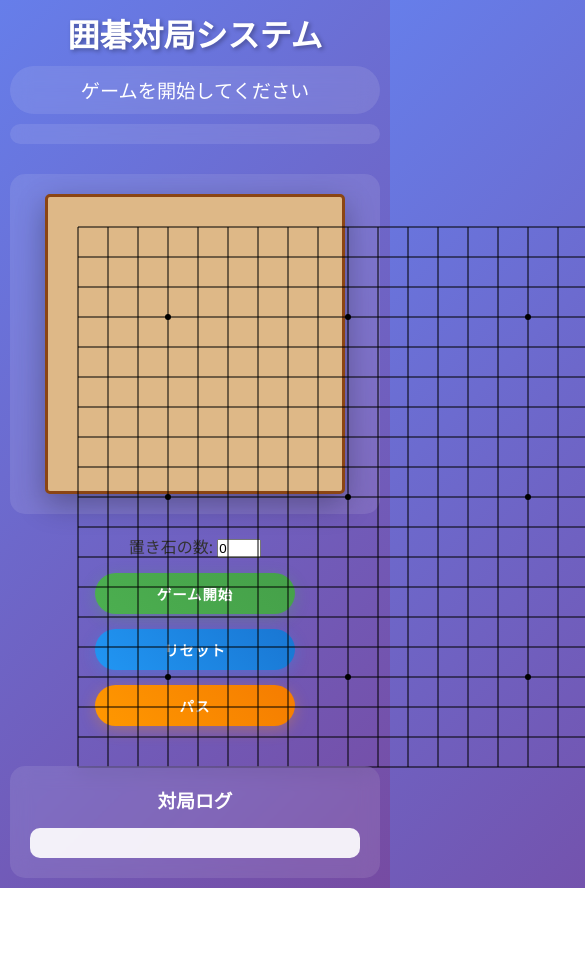
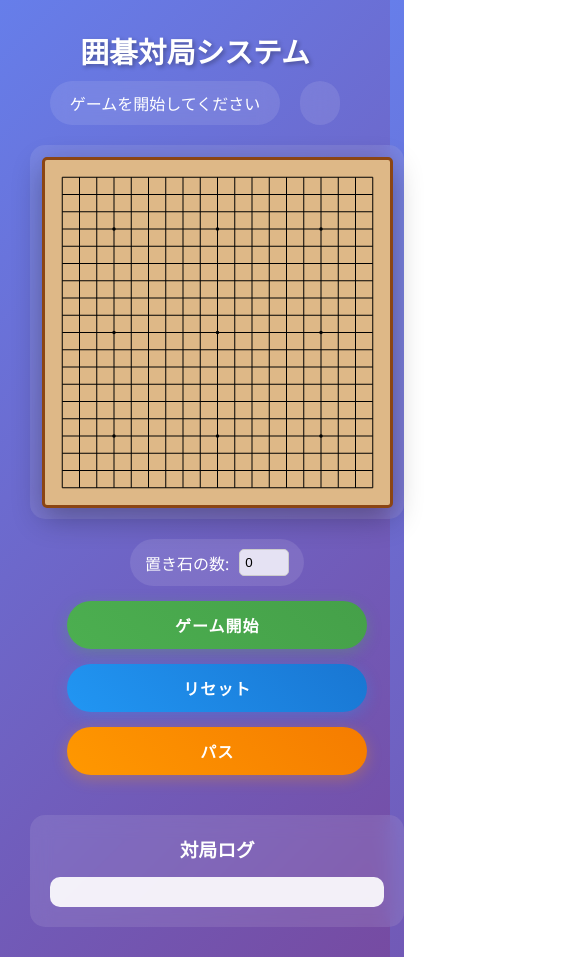
Before and after one commit to sougyo/katago-web, a website: page public/index.html in a window 390 px wide. Shown: the top 957 px of the page, 585 px wide, since content can reach past the window. Before the commit the page ends 888 px from the top, so only its background shows below. Drawn offline with nearby package versions, Linux system fonts and the light colour scheme; no server answers.

Commit message:
fix smartphone view

```diff
--- a/public/script.js
+++ b/public/script.js
@@ -6,11 +6,18 @@ class GoGame {
         this.gameStarted = false;
         this.board = {};
         this.lastMove = null;
+        this.resizeTimer = null;
 
         this.initializeElements();
-        this.createBoard();
         this.setupEventListeners();
         this.setupSocketListeners();
+
+        // 初回描画
+        // DOMのレンダリングが完了してからボードを作成するために少し遅延させる
+        setTimeout(() => {
+            this.createBoard();
+            this.updateBoard();
+        }, 100);
     }
 
     initializeElements() {
@@ -23,27 +30,78 @@ class GoGame {
         this.logContent = document.getElementById('logContent');
     }
 
+    // 連続するリサイズイベントを効率化するデバウンス関数
+    debounce(func, delay) {
+        clearTimeout(this.resizeTimer);
+        this.resizeTimer = setTimeout(func, delay);
+    }
+
     createBoard() {
         this.gameBoard.innerHTML = '';
+        const boardWidth = this.gameBoard.clientWidth;
+        const gridSpacing = boardWidth / (this.boardSize + 1);
+        const offset = gridSpacing;
 
         // SVG碁盤を作成
         const svg = document.createElementNS('http://www.w3.org/2000/svg', 'svg');
         svg.setAttribute('class', 'board-svg');
-        svg.setAttribute('width', '600');
-        svg.setAttribute('height', '600');
-        svg.style.position = 'absolute';
-        svg.style.top = '0';
-        svg.style.left = '0';
+        svg.setAttribute('width', boardWidth);
+        svg.setAttribute('height', boardWidth);
 
-        // 碁盤の線を描画
-        this.drawSVGLines(svg);
-
-        // 星の位置を描画
-        this.drawSVGStars(svg);
+        // 碁盤の線、星、交点を描画
+        this.drawSVGLines(svg, boardWidth, gridSpacing, offset);
+        this.drawSVGStars(svg, gridSpacing, offset);
+        this.createIntersections(boardWidth, gridSpacing, offset);
 
         this.gameBoard.appendChild(svg);
+    }
 
-        // 交点を作成
+    drawSVGLines(svg, boardWidth, gridSpacing, offset) {
+        for (let i = 0; i < this.boardSize; i++) {
+            const pos = offset + i * gridSpacing;
+            // 縦線
+            const vLine = document.createElementNS('http://www.w3.org/2000/svg', 'line');
+            vLine.setAttribute('x1', pos);
+            vLine.setAttribute('y1', offset);
+            vLine.setAttribute('x2', pos);
+            vLine.setAttribute('y2', boardWidth - offset);
+            vLine.setAttribute('stroke', '#000');
+            vLine.setAttribute('stroke-width', '1');
+            svg.appendChild(vLine);
+
+            // 横線
+            const hLine = document.createElementNS('http://www.w3.org/2000/svg', 'line');
+            hLine.setAttribute('x1', offset);
+            hLine.setAttribute('y1', pos);
+            hLine.setAttribute('x2', boardWidth - offset);
+            hLine.setAttribute('y2', pos);
+            hLine.setAttribute('stroke', '#000');
+            hLine.setAttribute('stroke-width', '1');
+            svg.appendChild(hLine);
+        }
+    }
+
+    drawSVGStars(svg, gridSpacing, offset) {
+        const starPositions = [
+            [3, 3], [3, 9], [3, 15],
+            [9, 3], [9, 9], [9, 15],
+            [15, 3], [15, 9], [15, 15]
+        ];
+        const starRadius = gridSpacing * 0.1;
+
+        starPositions.forEach(([row, col]) => {
+            const x = offset + col * gridSpacing;
+            const y = offset + row * gridSpacing;
+            const star = document.createElementNS('http://www.w3.org/2000/svg', 'circle');
+            star.setAttribute('cx', x);
+            star.setAttribute('cy', y);
+            star.setAttribute('r', starRadius > 1 ? starRadius : 1);
+            star.setAttribute('fill', '#000');
+            svg.appendChild(star);
+        });
+    }
+
+    createIntersections(boardWidth, gridSpacing, offset) {
         for (let row = 0; row < this.boardSize; row++) {
             for (let col = 0; col < this.boardSize; col++) {
                 const intersection = document.createElement('div');
@@ -52,159 +110,40 @@ class GoGame {
                 intersection.dataset.col = col;
                 intersection.dataset.position = this.getPositionString(col, row);
 
-                // 交点の位置を計算（SVGの座標系に合わせる）
-                const x = (col * 30) + 30; // 30px間隔、30pxオフセット
-                const y = (row * 30) + 30;
+                const x = offset + col * gridSpacing;
+                const y = offset + row * gridSpacing;
 
-                intersection.style.left = `${x - 15}px`; // 交点の中心に合わせるためのオフセットを調整
-                intersection.style.top = `${y - 15}px`;
+                intersection.style.width = `${gridSpacing}px`;
+                intersection.style.height = `${gridSpacing}px`;
+                intersection.style.left = `${x - gridSpacing / 2}px`;
+                intersection.style.top = `${y - gridSpacing / 2}px`;
 
-                intersection.addEventListener('click', (e) => {
-                    this.handleIntersectionClick(e);
-                });
-
+                intersection.addEventListener('click', (e) => this.handleIntersectionClick(e));
                 this.gameBoard.appendChild(intersection);
             }
         }
-
-        console.log('SVG board created with', svg.children.length, 'elements');
-    }
-
-    drawSVGLines(svg) {
-        // 縦線を描画（19本）
-        for (let i = 0; i < 19; i++) {
-            const x = (i * 30) + 30; // 30px間隔、30pxオフセット
-            const line = document.createElementNS('http://www.w3.org/2000/svg', 'line');
-            line.setAttribute('x1', x);
-            line.setAttribute('y1', 30);
-            line.setAttribute('x2', x);
-            line.setAttribute('y2', 570); // 600 - 30
-            line.setAttribute('stroke', '#000');
-            line.setAttribute('stroke-width', '1');
-            svg.appendChild(line);
-        }
-
-        // 横線を描画（19本）
-        for (let i = 0; i < 19; i++) {
-            const y = (i * 30) + 30; // 30px間隔、30pxオフセット
-            const line = document.createElementNS('http://www.w3.org/2000/svg', 'line');
-            line.setAttribute('x1', 30);
-            line.setAttribute('y1', y);
-            line.setAttribute('x2', 570); // 600 - 30
-            line.setAttribute('y2', y);
-            line.setAttribute('stroke', '#000');
-            line.setAttribute('stroke-width', '1');
-            svg.appendChild(line);
-        }
-
-        console.log('SVG lines drawn:', svg.querySelectorAll('line').length);
-    }
-
-    drawSVGStars(svg) {
-        const starPositions = [
-            [3, 3], [3, 9], [3, 15],
-            [9, 3], [9, 9], [9, 15],
-            [15, 3], [15, 9], [15, 15]
-        ];
-
-        starPositions.forEach(([row, col]) => {
-            const x = (col * 30) + 30;
-            const y = (row * 30) + 30;
-
-            const star = document.createElementNS('http://www.w3.org/2000/svg', 'circle');
-            star.setAttribute('cx', x);
-            star.setAttribute('cy', y);
-            star.setAttribute('r', '3');
-            star.setAttribute('fill', '#000');
-            svg.appendChild(star);
-        });
-
-        console.log('SVG stars drawn:', svg.querySelectorAll('circle').length);
-    }
-
-    verifyLinePositions() {
-        const intersections = this.gameBoard.querySelectorAll('.board-intersection');
-        const lines = this.gameBoard.querySelectorAll('.board-line');
-
-        console.log('Verification:');
-        console.log('Intersections found:', intersections.length);
-        console.log('Lines drawn:', lines.length);
-
-        // 最初の交点と最初の縦線の位置を比較
-        const firstIntersection = intersections[0];
-        const firstVerticalLine = this.gameBoard.querySelector('.board-line.vertical');
-
-        if (firstIntersection && firstVerticalLine) {
-            const intersectionRect = firstIntersection.getBoundingClientRect();
-            const lineRect = firstVerticalLine.getBoundingClientRect();
-
-            console.log('First intersection center:', {
-                x: intersectionRect.left + intersectionRect.width / 2,
-                y: intersectionRect.top + intersectionRect.height / 2
-            });
-            console.log('First vertical line position:', {
-                x: lineRect.left,
-                y: lineRect.top
-            });
-        }
-    }
-
-
-
-
-
-    isStarPosition(row, col) {
-        const starPositions = [
-            [3, 3], [3, 9], [3, 15],
-            [9, 3], [9, 9], [9, 15],
-            [15, 3], [15, 9], [15, 15]
-        ];
-
-        return starPositions.some(([r, c]) => r === row && c === col);
     }
 
     getPositionString(col, row) {
-        let colChar;
-        if (col < 8) { // Columns A to H
-            colChar = String.fromCharCode(65 + col);
-        } else { // Skip I and adjust for J to T
-            colChar = String.fromCharCode(65 + col + 1);
-        }
+        const colChar = String.fromCharCode(65 + col + (col >= 8 ? 1 : 0));
         const rowNum = this.boardSize - row;
         return `${colChar}${rowNum}`;
     }
 
     getIntersectionFromPosition(position) {
-        if (position === 'pass') return null;
-
+        if (position === 'pass' || !position) return null;
         const colChar = position.charAt(0);
         const rowStr = position.substring(1);
-
-        let col;
-        if (colChar < 'I') { // Columns A to H
-            col = colChar.charCodeAt(0) - 65;
-        } else { // Skip I and adjust for J to T
-            col = colChar.charCodeAt(0) - 66;
-        }
-        const row = this.boardSize - parseInt(rowStr);
-
-        return document.querySelector(`[data-row="${row}"][data-col="${col}"]`);
+        const col = colChar.charCodeAt(0) - 65 - (colChar > 'I' ? 1 : 0);
+        const row = this.boardSize - parseInt(rowStr, 10);
+        return document.querySelector(`.board-intersection[data-row="${row}"][data-col="${col}"]`);
     }
 
     handleIntersectionClick(event) {
-        if (!this.gameStarted || this.currentPlayer !== 'black') {
-            return;
-        }
-
+        if (!this.gameStarted || this.currentPlayer !== 'black') return;
         const intersection = event.currentTarget;
-        const position = intersection.dataset.position;
-
-        // 既に石がある場合は無視
-        if (intersection.querySelector('.stone')) {
-            return;
-        }
-
-        this.socket.emit('playerMove', { position });
+        if (intersection.querySelector('.stone')) return;
+        this.socket.emit('playerMove', { position: intersection.dataset.position });
     }
 
     setupEventListeners() {
@@ -213,22 +152,23 @@ class GoGame {
             this.socket.emit('startGame', { handicap: parseInt(handicapStones, 10) || 0 });
         });
 
-        this.resetGameBtn.addEventListener('click', () => {
-            this.socket.emit('resetGame');
-        });
-
+        this.resetGameBtn.addEventListener('click', () => this.socket.emit('resetGame'));
         this.passBtn.addEventListener('click', () => {
             if (this.gameStarted && this.currentPlayer === 'black') {
                 this.socket.emit('pass');
             }
         });
+
+        window.addEventListener('resize', () => {
+            this.debounce(() => {
+                this.createBoard();
+                this.updateBoard();
+            }, 250);
+        });
     }
 
     setupSocketListeners() {
-        this.socket.on('connect', () => {
-            this.addLogEntry('システム', 'サーバーに接続しました', 'system');
-        });
-
+        this.socket.on('connect', () => this.addLogEntry('システム', 'サーバーに接続しました', 'system'));
         this.socket.on('disconnect', () => {
             this.addLogEntry('システム', 'サーバーから切断されました', 'system');
             this.updateStatus('サーバーから切断されました');
@@ -238,35 +178,17 @@ class GoGame {
             this.gameStarted = true;
             this.currentPlayer = gameState.currentPlayer;
             this.board = gameState.board.stones || {};
+            this.createBoard();
             this.updateBoard();
-            this.updateStatus('ゲーム開始 - あなたの番です');
+            this.updateStatus(this.currentPlayer === 'black' ? 'ゲーム開始 - あなたの番です' : 'ゲーム開始 - AIの番です');
             this.updateCurrentPlayer();
             this.addLogEntry('システム', 'ゲームが開始されました', 'system');
         });
 
-        this.socket.on('movePlayed', (data) => {
-            this.board = data.board.stones || {};
-            this.updateBoard();
-            this.addStone(data.position, data.color);
-            this.lastMove = data.position;
-            this.currentPlayer = 'white';
-            this.updateStatus('AIが考え中...');
-            this.updateCurrentPlayer();
-            this.addLogEntry('プレイヤー', `黒: ${data.position}`, 'player');
-        });
+        this.socket.on('movePlayed', (data) => this.handleMove(data, 'white', 'AIが考え中...'));
+        this.socket.on('aiMove', (data) => this.handleMove(data, 'black', 'あなたの番です'));
 
-        this.socket.on('aiMove', (data) => {
-            this.board = data.board.stones || {};
-            this.updateBoard();
-            this.addStone(data.position, data.color);
-            this.lastMove = data.position;
-            this.currentPlayer = 'black';
-            this.updateStatus('あなたの番です');
-            this.updateCurrentPlayer();
-            this.addLogEntry('AI', `白: ${data.position}`, 'ai');
-        });
-
-        this.socket.on('passPlayed', (data) => {
+        this.socket.on('passPlayed', () => {
             this.currentPlayer = 'white';
             this.updateStatus('AIが考え中...');
             this.updateCurrentPlayer();
@@ -278,7 +200,8 @@ class GoGame {
             this.currentPlayer = gameState.currentPlayer;
             this.board = gameState.board.stones || {};
             this.lastMove = null;
-            this.clearBoard();
+            this.createBoard();
+            this.updateBoard();
             this.updateStatus('ゲームを開始してください');
             this.updateCurrentPlayer();
             this.addLogEntry('システム', 'ゲームがリセットされました', 'system');
@@ -289,33 +212,41 @@ class GoGame {
             this.updateBoard();
         });
 
-        this.socket.on('error', (error) => {
-            this.addLogEntry('エラー', error.message, 'error');
-        });
+        this.socket.on('error', (error) => this.addLogEntry('エラー', error.message, 'error'));
+    }
+
+    handleMove(data, nextPlayer, statusMessage) {
+        const prevPlayer = nextPlayer === 'black' ? 'white' : 'black';
+        this.board = data.board.stones || {};
+        this.lastMove = data.position;
+        this.updateBoard();
+        this.currentPlayer = nextPlayer;
+        this.updateStatus(statusMessage);
+        this.updateCurrentPlayer();
+        this.addLogEntry(prevPlayer === 'black' ? 'プレイヤー' : 'AI', `${prevPlayer}: ${data.position}`, prevPlayer);
     }
 
     addStone(position, color) {
-        if (position === 'pass') return;
-
+        if (position === 'pass' || !position) return;
         const intersection = this.getIntersectionFromPosition(position);
         if (!intersection) return;
 
-        // 既存の石を削除
+        // 既存の石をクリア
         const existingStone = intersection.querySelector('.stone');
-        if (existingStone) {
-            existingStone.remove();
-        }
+        if (existingStone) existingStone.remove();
 
-        // 新しい石を追加
         const stone = document.createElement('div');
         stone.className = `stone ${color}`;
+        intersection.appendChild(stone);
 
-        // 最後の手の場合はハイライト
+        // 最後の一手をマーク
+        document.querySelectorAll('.last-move-marker').forEach(marker => marker.remove());
         if (position === this.lastMove) {
-            stone.classList.add('last-move');
+            const marker = document.createElement('div');
+            marker.className = 'last-move-marker';
+            // CSSでスタイルを適用するためクラス名のみ設定
+            stone.appendChild(marker);
         }
-
-        intersection.appendChild(stone);
     }
 
     clearBoard() {
@@ -325,8 +256,10 @@ class GoGame {
 
     updateBoard() {
         this.clearBoard();
-        for (const [position, color] of Object.entries(this.board)) {
-            this.addStone(position, color);
+        if (this.board) {
+            for (const [position, color] of Object.entries(this.board)) {
+                this.addStone(position, color);
+            }
         }
     }
 
@@ -337,7 +270,7 @@ class GoGame {
     updateCurrentPlayer() {
         if (this.gameStarted) {
             const playerText = this.currentPlayer === 'black' ? 'あなた（黒）' : 'AI（白）';
-            this.currentPlayerElement.textContent = `現在: ${playerText}`;
+            this.currentPlayerElement.textContent = `現在の手番: ${playerText}`;
         } else {
             this.currentPlayerElement.textContent = '';
         }
@@ -346,16 +279,12 @@ class GoGame {
     addLogEntry(sender, message, type) {
         const logEntry = document.createElement('div');
         logEntry.className = `log-entry ${type}`;
-
         const timestamp = new Date().toLocaleTimeString();
-        logEntry.textContent = `[${timestamp}] ${sender}: ${message}`;
-
-        this.logContent.appendChild(logEntry);
-        this.logContent.scrollTop = this.logContent.scrollHeight;
+        logEntry.innerHTML = `<strong>[${timestamp}] ${sender}:</strong> ${message}`;
+        this.logContent.prepend(logEntry);
     }
 }
 
-// ページ読み込み時にゲームを初期化
 document.addEventListener('DOMContentLoaded', () => {
     new GoGame();
 });
--- a/public/style.css
+++ b/public/style.css
@@ -9,9 +9,14 @@ body {
     background: linear-gradient(135deg, #667eea 0%, #764ba2 100%);
     min-height: 100vh;
     color: #333;
+    display: flex;
+    justify-content: center;
+    align-items: center;
+    padding: 10px;
 }
 
 .container {
+    width: 100%;
     max-width: 1200px;
     margin: 0 auto;
     padding: 20px;
@@ -19,12 +24,12 @@ body {
 
 header {
     text-align: center;
-    margin-bottom: 30px;
+    margin-bottom: 20px;
     color: white;
 }
 
 header h1 {
-    font-size: 2.5rem;
+    font-size: clamp(1.8rem, 5vw, 2.5rem);
     margin-bottom: 10px;
     text-shadow: 2px 2px 4px rgba(0,0,0,0.3);
 }
@@ -32,8 +37,9 @@ header h1 {
 .game-info {
     display: flex;
     justify-content: center;
-    gap: 30px;
-    font-size: 1.2rem;
+    gap: 20px;
+    font-size: clamp(1rem, 3vw, 1.2rem);
+    flex-wrap: wrap;
 }
 
 .status, .current-player {
@@ -45,42 +51,58 @@ header h1 {
 
 main {
     display: grid;
-    grid-template-columns: 1fr auto;
-    gap: 30px;
+    grid-template-columns: 1fr;
+    gap: 20px;
     align-items: start;
+}
+
+@media (min-width: 900px) {
+    main {
+        grid-template-columns: 1fr auto;
+    }
 }
 
 .game-board-container {
     position: relative;
+    width: 100%;
+    background: rgba(255,255,255,0.1);
+    padding: clamp(10px, 3vw, 20px);
+    border-radius: 15px;
+    backdrop-filter: blur(10px);
     display: flex;
     justify-content: center;
     align-items: center;
-    background: rgba(255,255,255,0.1);
-    padding: 20px;
-    border-radius: 15px;
-    backdrop-filter: blur(10px);
 }
 
 .game-board {
     position: relative;
-    width: 600px;
-    height: 600px;
+    width: 90vw;
+    height: 90vw;
+    max-width: 600px;
+    max-height: 600px;
     background: #DEB887;
     border: 3px solid #8B4513;
     border-radius: 5px;
     box-shadow: 0 10px 30px rgba(0,0,0,0.3);
-    overflow: visible;
+}
+
+.board-svg {
+    position: absolute;
+    top: 0;
+    left: 0;
+    width: 100%;
+    height: 100%;
+    pointer-events: none;
 }
 
 .board-intersection {
     position: absolute;
-    width: 30px; /* サイズを大きく変更 */
-    height: 30px; /* サイズを大きく変更 */
+    width: calc(100% / 19);
+    height: calc(100% / 19);
     cursor: pointer;
     transition: all 0.2s ease;
     border-radius: 50%;
-    background: transparent;
-    border: 1px solid transparent;
+    z-index: 2;
 }
 
 .board-intersection:hover {
@@ -95,8 +117,7 @@ main {
     height: 85%;
     border-radius: 50%;
     transform: translate(-50%, -50%);
-    box-shadow: 2px 2px 4px rgba(0,0,0,0.3);
-    z-index: 2;
+    box-shadow: 1px 1px 3px rgba(0,0,0,0.4);
 }
 
 .stone.black {
@@ -109,24 +130,16 @@ main {
     border: 1px solid #999;
 }
 
-.stone.last-move {
-    box-shadow: 0 0 10px rgba(255, 255, 0, 0.8);
-}
-
-/* SVG碁盤のスタイル */
-.board-svg {
+.last-move-marker {
     position: absolute;
-    top: 0;
-    left: 0;
-    width: 600px;
-    height: 600px;
+    top: 50%;
+    left: 50%;
+    width: 35%;
+    height: 35%;
+    background: rgba(255, 0, 0, 0.7);
+    border-radius: 50%;
+    transform: translate(-50%, -50%);
     pointer-events: none;
-    z-index: 1;
-    background: transparent;
-}
-
-.board-intersection {
-    z-index: 2;
 }
 
 .controls {
@@ -134,6 +147,32 @@ main {
     flex-direction: column;
     gap: 15px;
     align-items: center;
+    width: 100%;
+}
+
+@media (min-width: 900px) {
+    .controls {
+        flex-direction: column;
+        width: auto;
+    }
+}
+
+.handicap-setting {
+    color: white;
+    display: flex;
+    align-items: center;
+    gap: 10px;
+    background: rgba(255,255,255,0.1);
+    padding: 10px 15px;
+    border-radius: 25px;
+}
+
+#handicap-stones {
+    width: 50px;
+    padding: 5px;
+    border-radius: 5px;
+    border: 1px solid #ccc;
+    background: rgba(255,255,255,0.8);
 }
 
 .btn {
@@ -144,9 +183,17 @@ main {
     font-weight: bold;
     cursor: pointer;
     transition: all 0.3s ease;
-    min-width: 120px;
+    min-width: 150px;
     text-transform: uppercase;
     letter-spacing: 1px;
+    width: 100%;
+    max-width: 300px;
+}
+
+@media (min-width: 900px) {
+    .btn {
+        width: auto;
+    }
 }
 
 .btn-primary {
@@ -241,57 +288,3 @@ main {
     border-left: 3px solid #9E9E9E;
     color: #616161;
 }
-
-/* レスポンシブデザイン */
-@media (max-width: 768px) {
-    .container {
-        padding: 10px;
-    }
-
-    header h1 {
-        font-size: 2rem;
-    }
-
-    .game-info {
-        flex-direction: column;
-        gap: 10px;
-    }
-
-    main {
-        grid-template-columns: 1fr;
-        gap: 20px;
-    }
-
-    .game-board {
-        width: 350px;
-        height: 350px;
-    }
-
-    .controls {
-        flex-direction: row;
-        justify-content: center;
-        flex-wrap: wrap;
-    }
-
-    .btn {
-        min-width: 100px;
-        padding: 10px 20px;
-        font-size: 0.9rem;
-    }
-}
-
-@media (max-width: 480px) {
-    .game-board {
-        width: 300px;
-        height: 300px;
-    }
-
-    .controls {
-        flex-direction: column;
-    }
-
-    .btn {
-        width: 100%;
-        max-width: 200px;
-    }
-}
```
